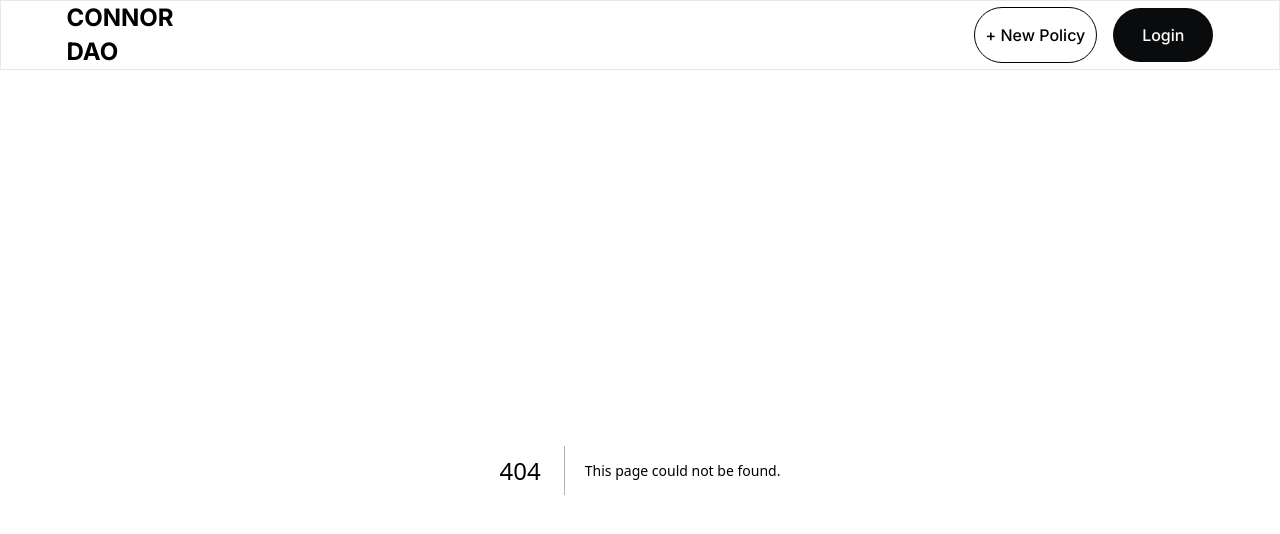
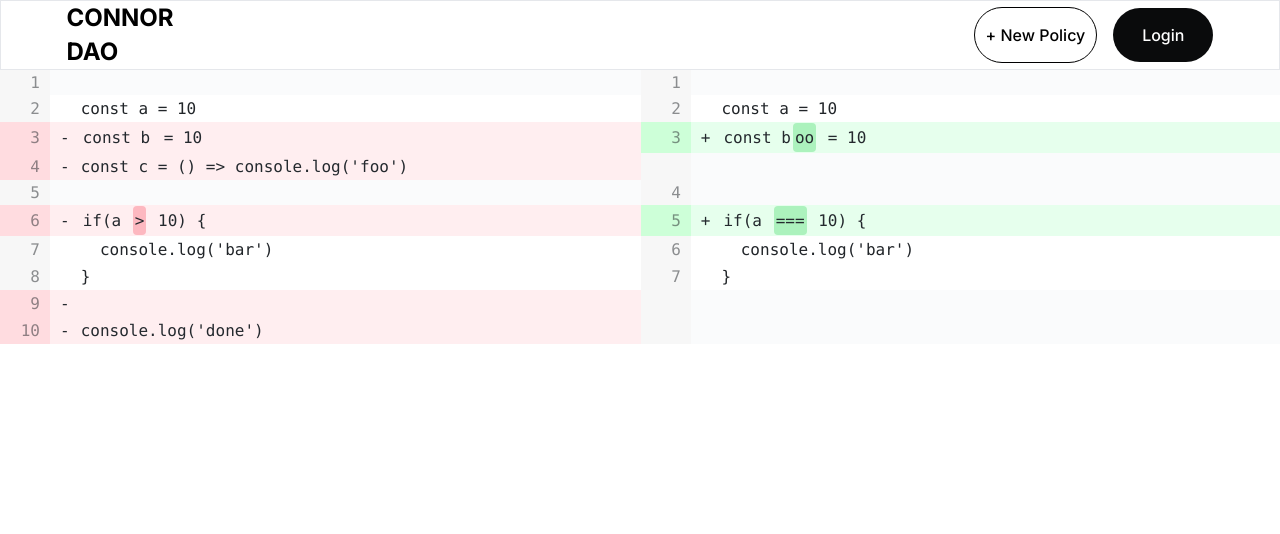
Before and after one commit to Connor-ETHSeoul/Connor-DAO-next-js, a Next.js app: page /code-compare in a window 1280 px wide. Before the commit this address had no page. Shown: the top 534 px of the page. Built offline with nearby package versions, Linux system fonts and the light colour scheme.

Commit message:
add code compare temp page

```diff
--- /dev/null
+++ b/app/code-compare/page.tsx
@@ -0,0 +1,30 @@
+'use client';
+import ReactDiffViewer from 'react-diff-viewer-continued';
+
+const oldCode = `
+const a = 10
+const b = 10
+const c = () => console.log('foo')
+
+if(a > 10) {
+  console.log('bar')
+}
+
+console.log('done')
+`;
+const newCode = `
+const a = 10
+const boo = 10
+
+if(a === 10) {
+  console.log('bar')
+}
+`;
+
+export default function CodeCompare() {
+  return (
+    <div>
+      <ReactDiffViewer oldValue={oldCode} newValue={newCode} splitView={true} />
+    </div>
+  );
+}
--- a/package.json
+++ b/package.json
@@ -9,12 +9,14 @@
     "lint": "next lint"
   },
   "dependencies": {
+    "@prisma/client": "^5.11.0",
     "@uiw/react-md-editor": "v3.6.0",
     "install": "^0.13.0",
     "next": "14.1.4",
     "next-themes": "^0.3.0",
     "npm": "^10.5.0",
     "react": "^18",
+    "react-diff-viewer-continued": "^3.4.0",
     "react-dom": "^18",
     "react-lottie-player": "^2.0.0",
     "react-markdown": "^9.0.1",
```
Also changed, not shown: 1 other file (tests, documents, lock files or other folders).
